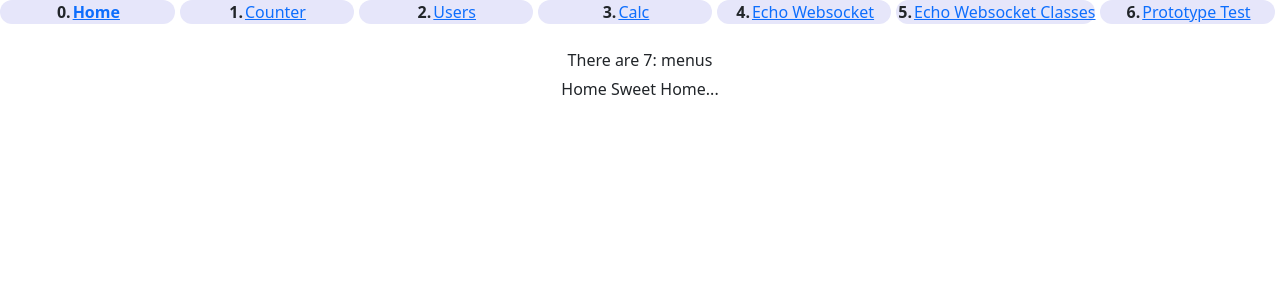
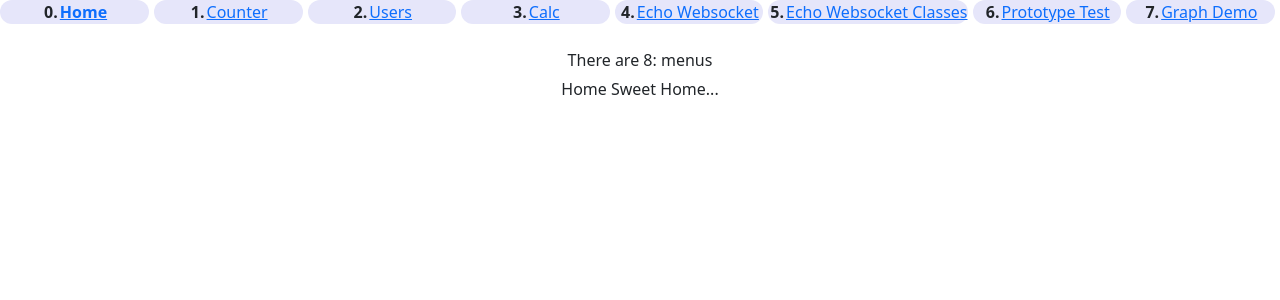
Before and after one commit to zdubin/advanced-react-made-easy, a React (Create React App) app: page / in a window 1280 px wide. Shown: the top 300 px of the page. Built offline with nearby package versions, Linux system fonts and the light colour scheme.

Commit message:
integrate graph demo

```diff
--- a/src/App.tsx
+++ b/src/App.tsx
@@ -12,6 +12,7 @@ const EchoHooksPreview = lazy(() => import('./EchoHooks/EchoHooks'));
 const EchoPreview = lazy(() => import('./Echo/Echo'));
 const ProtoTestPreview = lazy(() => import('./ProtoTest/ProtoTest'));
 const CalcPagePreview = lazy(() => import('./CalcPage/CalcPage'));
+const GraphDemoPreview  = lazy(() => import('./GraphDemo/GraphDemo'));
 
 // All lazy load components for our React Router
 const lazyComponents: LazyComponent[] = [
@@ -21,6 +22,7 @@ const lazyComponents: LazyComponent[] = [
     { name: 'Echo Websocket', url: '/echo', component: EchoHooksPreview },
     { name: 'Echo Websocket Classes', url: '/echoclasses', component: EchoPreview },
     { name: 'Prototype Test', url: '/prototest', component: ProtoTestPreview },
+    { name: 'Graph Demo', url: '/graphdemo', component: GraphDemoPreview}
 ];
 
 // This HOC simply formats the NavLink's for the React Router and displays them at the top of the page and counts them
```
